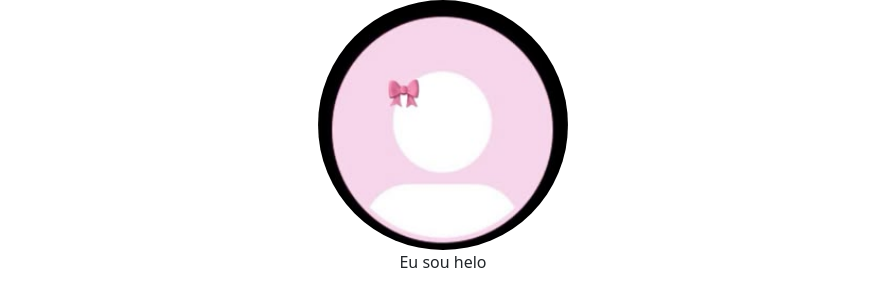
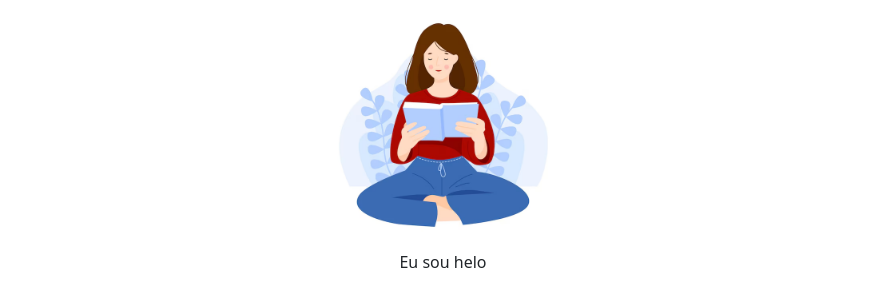
Before and after one commit to helo1202/helo1202, a plain HTML site: page index.html in a window 1280 px wide. Shown: the top 284 px of the page, without its empty margins (197-1082 px from the left). Drawn offline with nearby package versions, Linux system fonts and the light colour scheme.

Commit message:
Add files via upload

```diff
--- a/index.html
+++ b/index.html
@@ -9,7 +9,7 @@
 </head>
 <body>
     <header class="container text-center">
-        <img src="HELO PORTFÓLIO/img/812c5dd99e367f8852d498876c5efd64.jpg" alt="65441b6165dc49b874482ae0d64b3b2f.jpg" class="rounded-circle" width="250" height="250">
+        <img src="HELO PORTFÓLIO/img/perfil.avif" alt="65441b6165dc49b874482ae0d64b3b2f.jpg" class="rounded-circle" width="250" height="250">
         <p>Eu sou helo</p>
         <h1>Eu apoio a leitura na infancia e adolescencia</h1>
         <p>Eu sou a favor da leitura na infancia e adolescencia para melhor formação da cognição</p>
```
